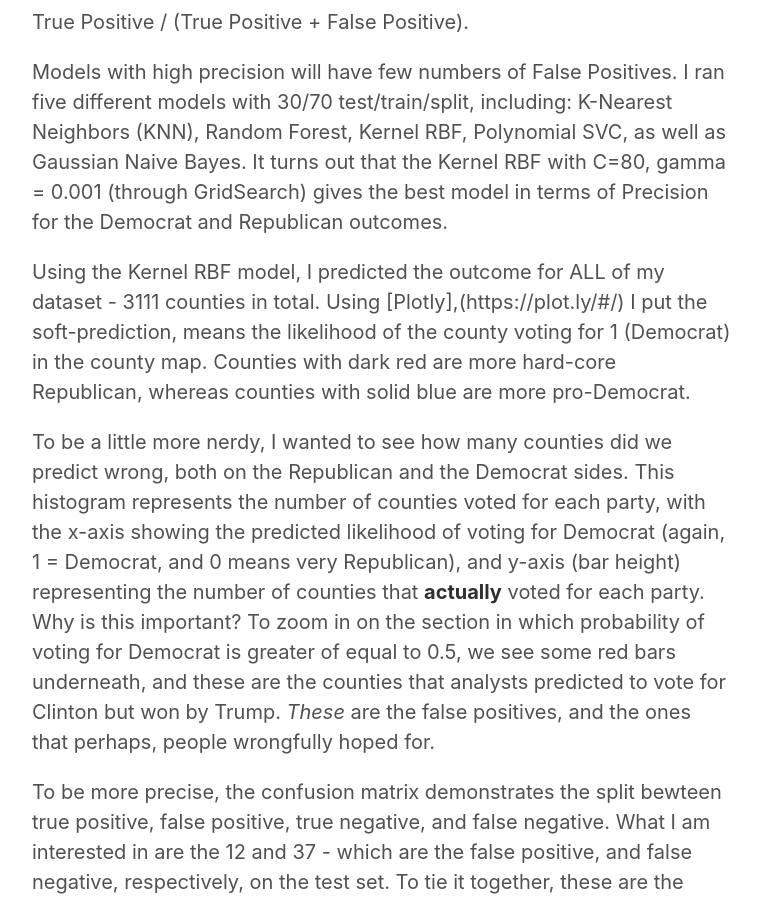
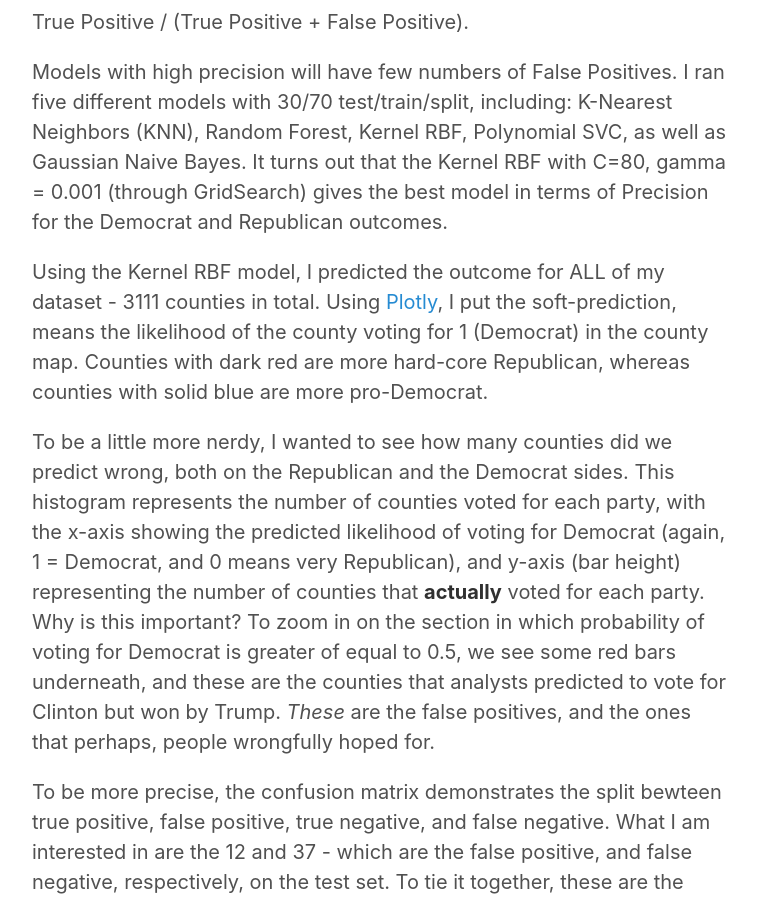
Before and after one commit to mizhao2018/mizhao2018.github.io, a Jekyll site: the page built from _posts/2018-05-21-Predicting-2016-Presidential-Election-Outcome-by-County.md, in a window 1280 px wide and 900 px high, scrolled down 1381 px. Shown: the whole window, without its empty margins (258-1018 px from the left). Built offline with Jekyll 4.4.1, drawn with Linux system fonts in a browser that asks for light colours.

Commit message:
Update 2018-05-21-Predicting-2016-Presidential-Election-Outcome-by-County.md

```diff
--- a/_posts/2018-05-21-Predicting-2016-Presidential-Election-Outcome-by-County.md
+++ b/_posts/2018-05-21-Predicting-2016-Presidential-Election-Outcome-by-County.md
@@ -16,7 +16,7 @@ True Positive / (True Positive + False Positive).
 
 Models with high precision will have few numbers of False Positives. I ran five different models with 30/70 test/train/split, including: K-Nearest Neighbors (KNN), Random Forest, Kernel RBF, Polynomial SVC, as well as Gaussian Naive Bayes. It turns out that the Kernel RBF with C=80, gamma = 0.001 (through GridSearch) gives the best model in terms of Precision for the Democrat and Republican outcomes.
 
-Using the Kernel RBF model, I predicted the outcome for ALL of my dataset - 3111 counties in total. Using [Plotly],(https://plot.ly/#/) I put the soft-prediction, means the likelihood of the county voting for 1 (Democrat) in the county map. Counties with dark red are more hard-core Republican, whereas counties with solid blue are more pro-Democrat.
+Using the Kernel RBF model, I predicted the outcome for ALL of my dataset - 3111 counties in total. Using [Plotly](https://plot.ly/#/), I put the soft-prediction, means the likelihood of the county voting for 1 (Democrat) in the county map. Counties with dark red are more hard-core Republican, whereas counties with solid blue are more pro-Democrat.
 
 To be a little more nerdy, I wanted to see how many counties did we predict wrong, both on the Republican and the Democrat sides. This histogram represents the number of counties voted for each party, with the x-axis showing the predicted likelihood of voting for Democrat (again, 1 = Democrat, and 0 means very Republican), and y-axis (bar height) representing the number of counties that **actually** voted for each party. Why is this important? To zoom in on the section in which probability of voting for Democrat is greater of equal to 0.5, we see some red bars underneath, and these are the counties that analysts predicted to vote for Clinton but won by Trump. *These* are the false positives, and the ones that perhaps, people wrongfully hoped for.
 
```
